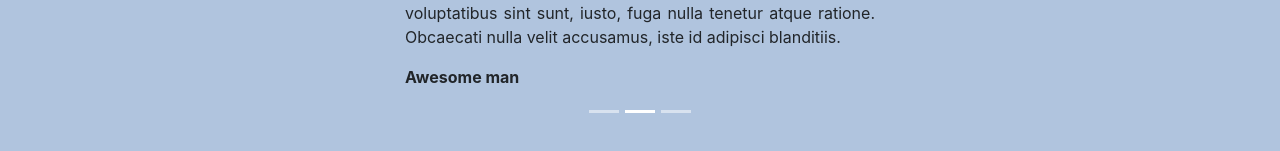
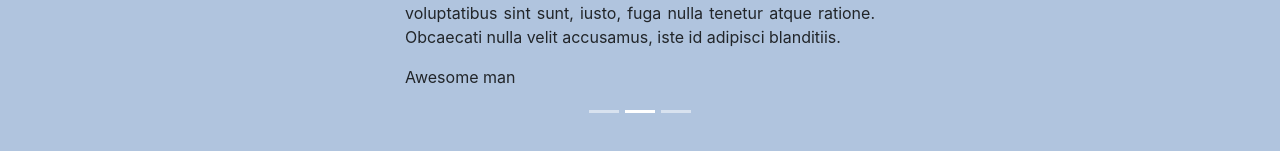
Before and after one commit to milosrancic/reactjs-website, a React (Create React App) app: page / in a window 1280 px wide. Shown: the part 1173-1324 px from the top of the page. Built offline with nearby package versions, Linux system fonts and the light colour scheme.

Commit message:
added testimonials

```diff
--- a/src/components/Home.js
+++ b/src/components/Home.js
@@ -81,17 +81,20 @@ const Home = () => {
           >
             <Carousel.Item>
               <p>Lorem ipsum dolor sit amet consectetur, adipisicing elit. Cum doloribus temporibus placeat nostrum tempora labore dolor aspernatur eos, autem tenetur, inventore ullam? Non, provident cumque! Corrupti inventore suscipit neque quaerat!</p>
-              <span className="font-weight-bold">CEO of the company</span>
+              <span>CEO of the company</span>
             </Carousel.Item>
             <Carousel.Item>
               <p>Lorem ipsum dolor sit amet consectetur adipisicing elit. In debitis placeat aliquam repellat deleniti, odit culpa voluptatibus sint sunt, iusto, fuga nulla tenetur atque ratione. Obcaecati nulla velit accusamus, iste id adipisci blanditiis.</p>
-              <span className="font-weight-bold">Awesome man</span>
+              <span>Awesome man</span>
             </Carousel.Item>
             <Carousel.Item>
               <p>Lorem, ipsum dolor sit amet consectetur adipisicing elit. Neque quis perferendis architecto id possimus pariatur, voluptatum dignissimos exercitationem minus, optio eveniet officiis laudantium magnam saepe ad.</p>
-              <span className="font-weight-bold">Customer</span>
+              <span>Customer</span>
             </Carousel.Item>
           </Carousel>
+        </div>
+        <div className="container">
+          {/* social media icons, placeholder adress */}
         </div>
       </div>
     </>
```
